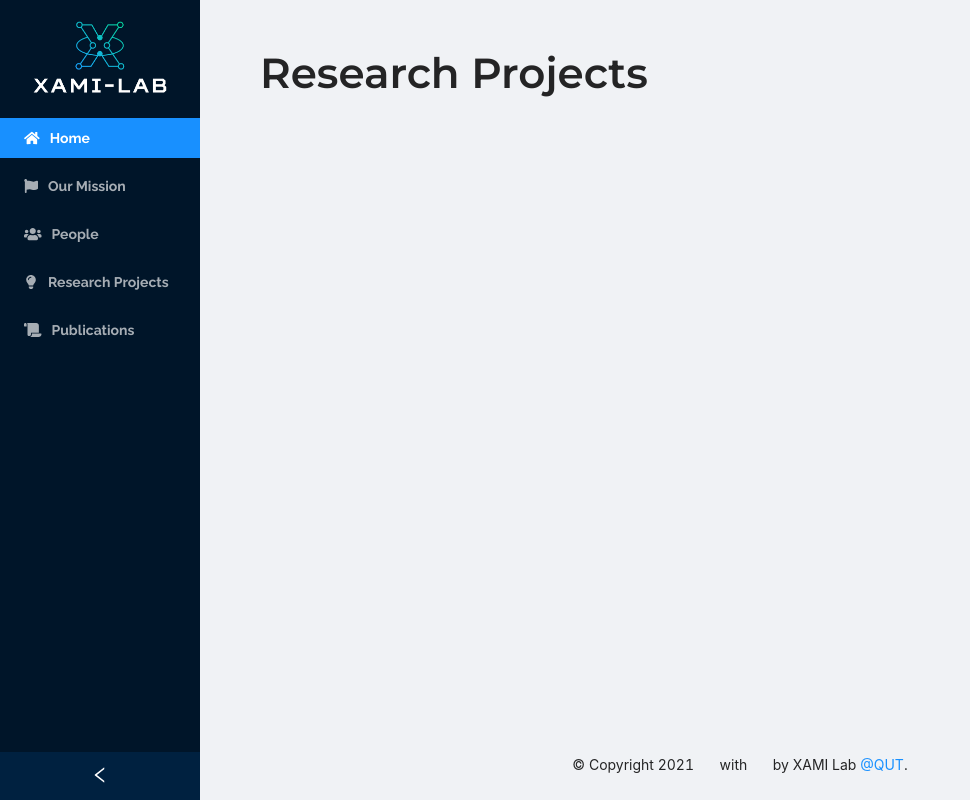
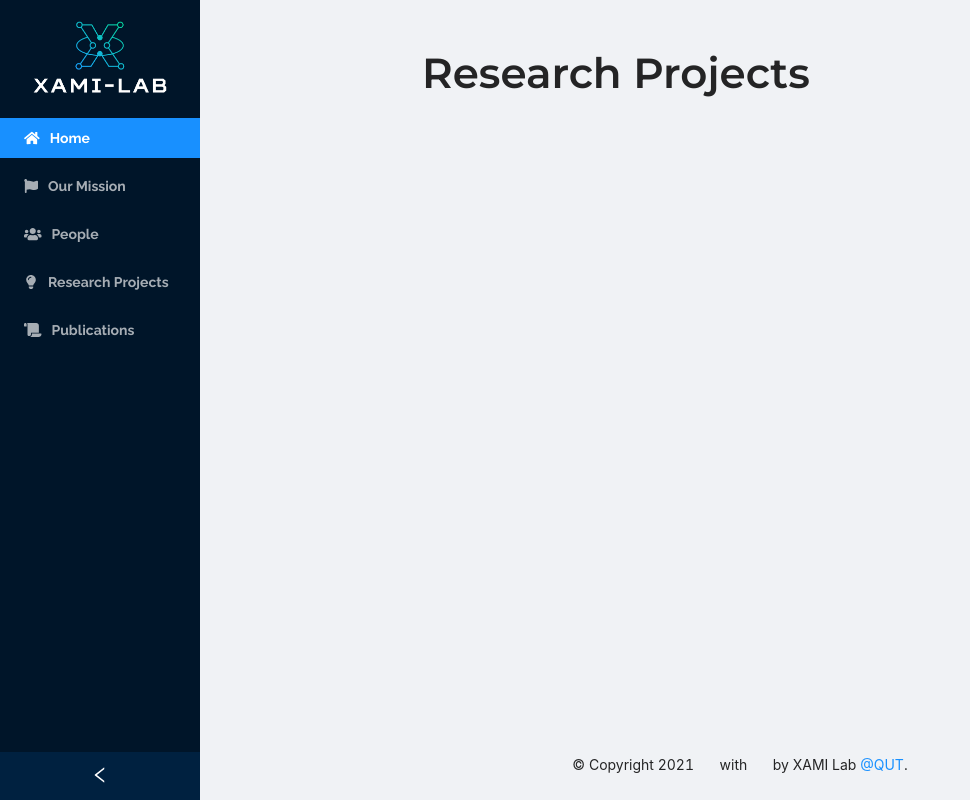
Before and after one commit to XAMI-LAB/xami, a React (Create React App) app: page /research-projects in a window 1280 px wide. Shown: the whole page, without its empty margins (0-970 px from the left). Built offline with nearby package versions, Linux system fonts and the light colour scheme; no server answers; some icons are missing.

Commit message:
Update ResearchProjectsPage.tsx

```diff
--- a/src/pages/ResearchProjectsPage.tsx
+++ b/src/pages/ResearchProjectsPage.tsx
@@ -6,7 +6,7 @@ export default function ResearchProjectsPage() {
     const screens = useBreakpoint();
 
     return (
-        <div className={`home-content`} style={{ marginLeft: screens.md ? "15%!important": "0%!important", maxWidth: screens.md ? "70%!important": "100%!important"}}>
+        <div className={`home-content`} style={{ marginLeft: screens.md ? "15%": "0%", maxWidth: screens.md ? "70%": "100%"}}>
             <div className="home-title title">
                 Research Projects
             </div>
```
